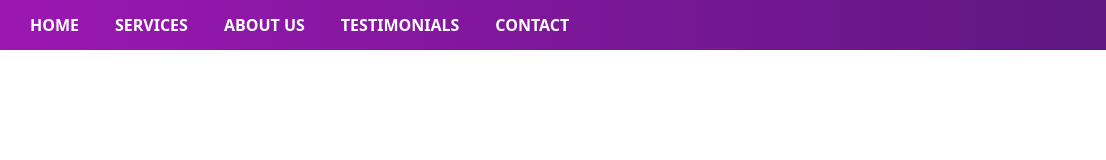
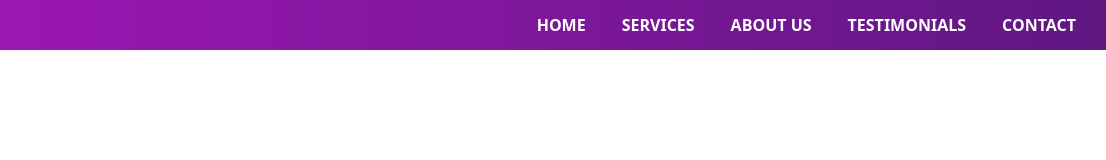
Before and after one commit to yanil8068/firstbootstrap, a plain HTML site: page index.html in a window 1280 px wide. Shown: the full height of the page, 174-1280 px from the left. Drawn offline with nearby package versions, Linux system fonts and the light colour scheme.

Commit message:
fixed alignment of the nav lis

```diff
--- a/index.html
+++ b/index.html
@@ -43,8 +43,11 @@
           >
             <i class="fa-solid fa-bars"></i>
           </button>
-          <div class="collapse navbar-collapse" id="navbarNav">
-            <ul class="navbar-nav ml-auto">
+          <div
+            class="collapse navbar-collapse justify-content-end"
+            id="navbarNav"
+          >
+            <ul class="navbar-nav">
               <li class="nav-item">
                 <a class="nav-link" href="#">HOME</a>
               </li>
```
